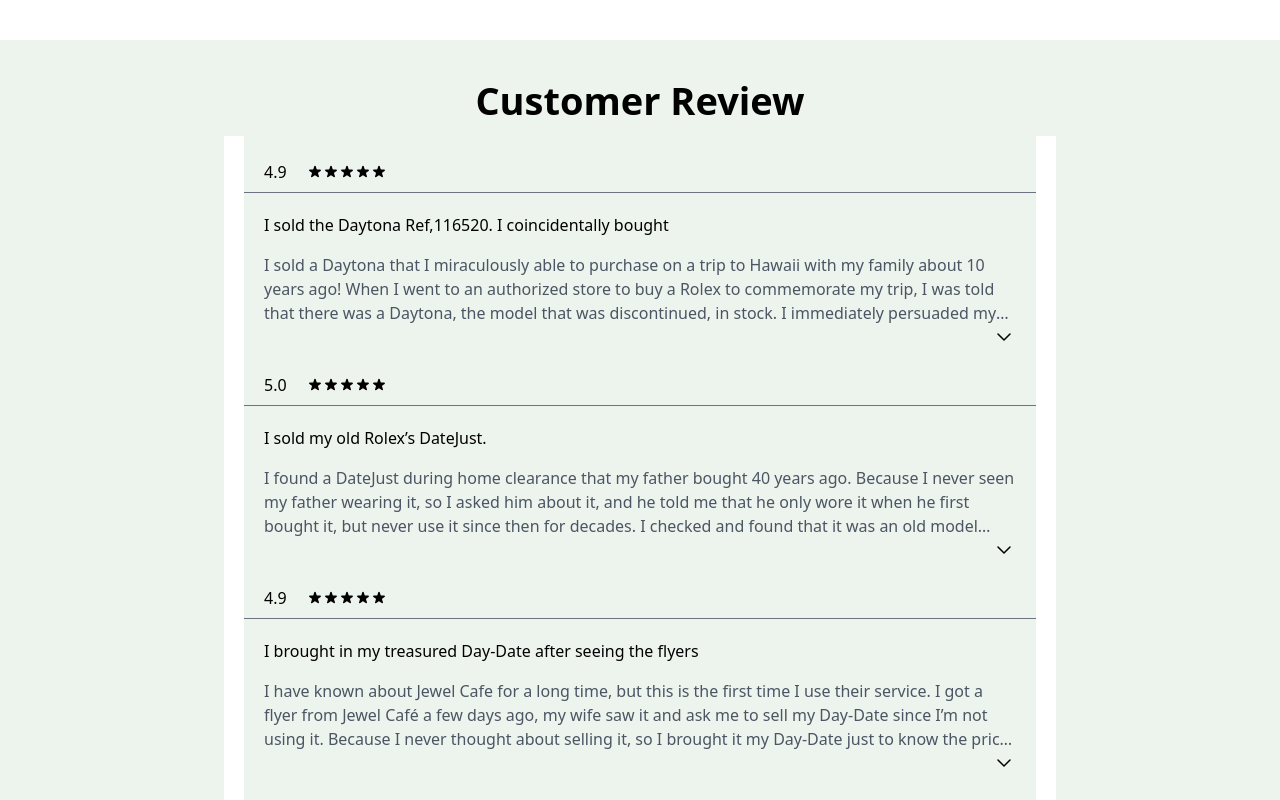
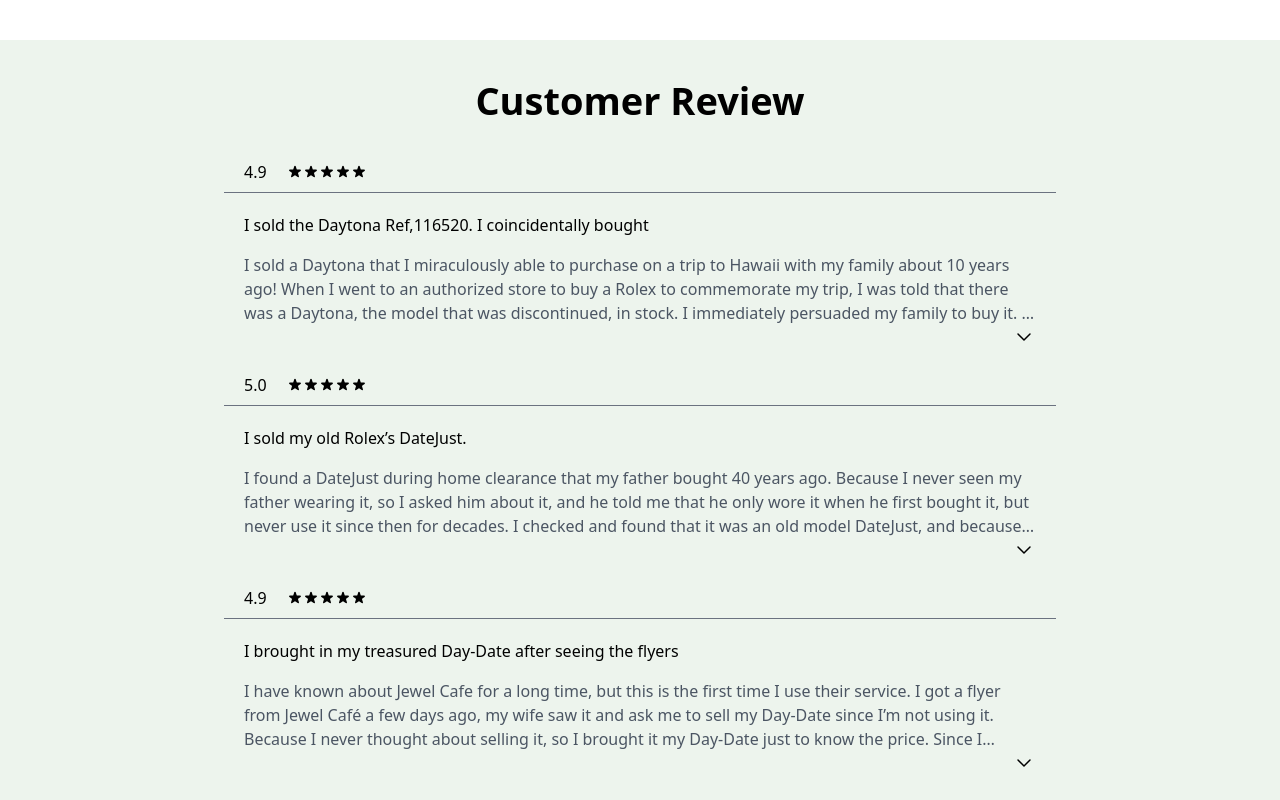
Before and after one commit to Zimvh/test-site-rolex, a Next.js app: page / in a window 1280 px wide. Shown: the part 10180-10980 px from the top of the page. Built offline with nearby package versions, Linux system fonts and the light colour scheme.

Commit message:
bg color

```diff
--- a/components/CustReviews.tsx
+++ b/components/CustReviews.tsx
@@ -42,7 +42,7 @@ const CustReviewsListItem = ({
   const [isOpen, setIsOpen] = useState(false);
 
   return (
-    <div className="max-w-screen-xl px-5 bg-white min-h-sceen bg-[#EDF4ED]">
+    <div className="max-w-screen-xl px-5min-h-sceen bg-[#EDF4ED]">
       <div className="">
         <div className="flex items-center justify-center">
           <div className="bg-[#EDF4ED]">
```
